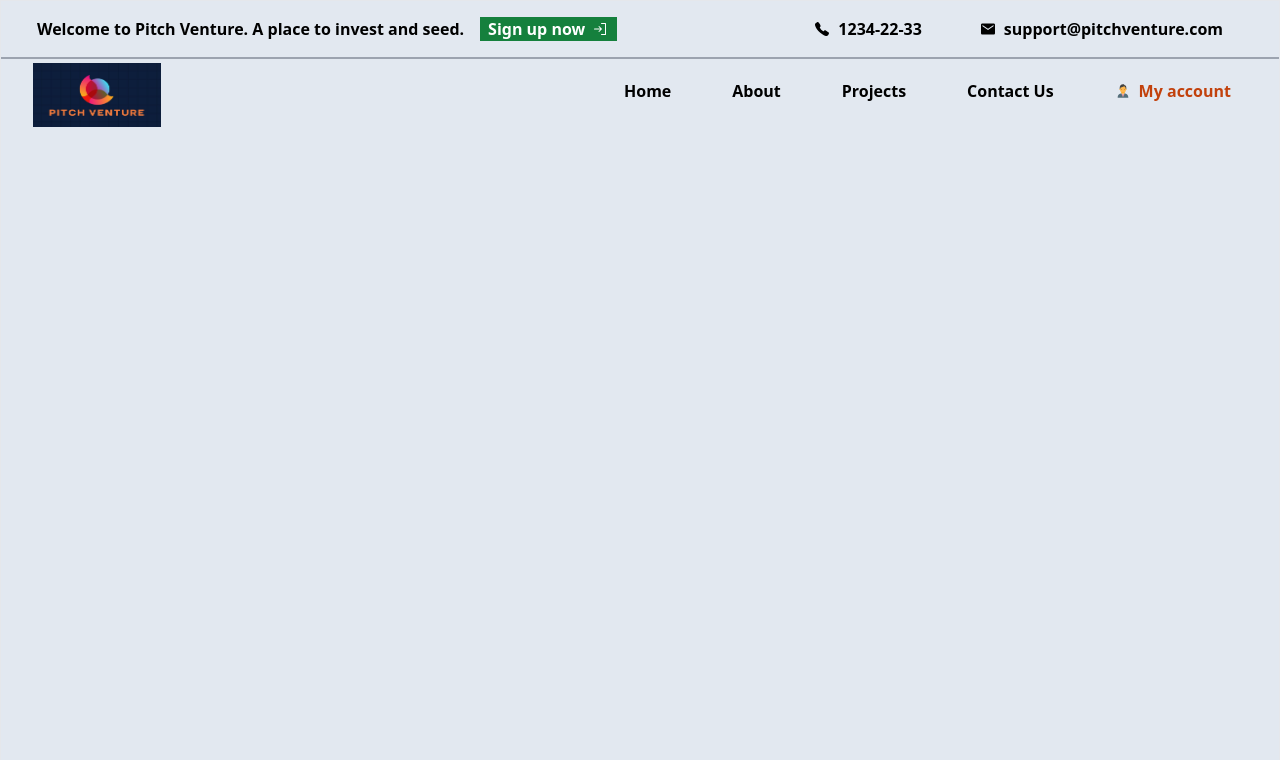
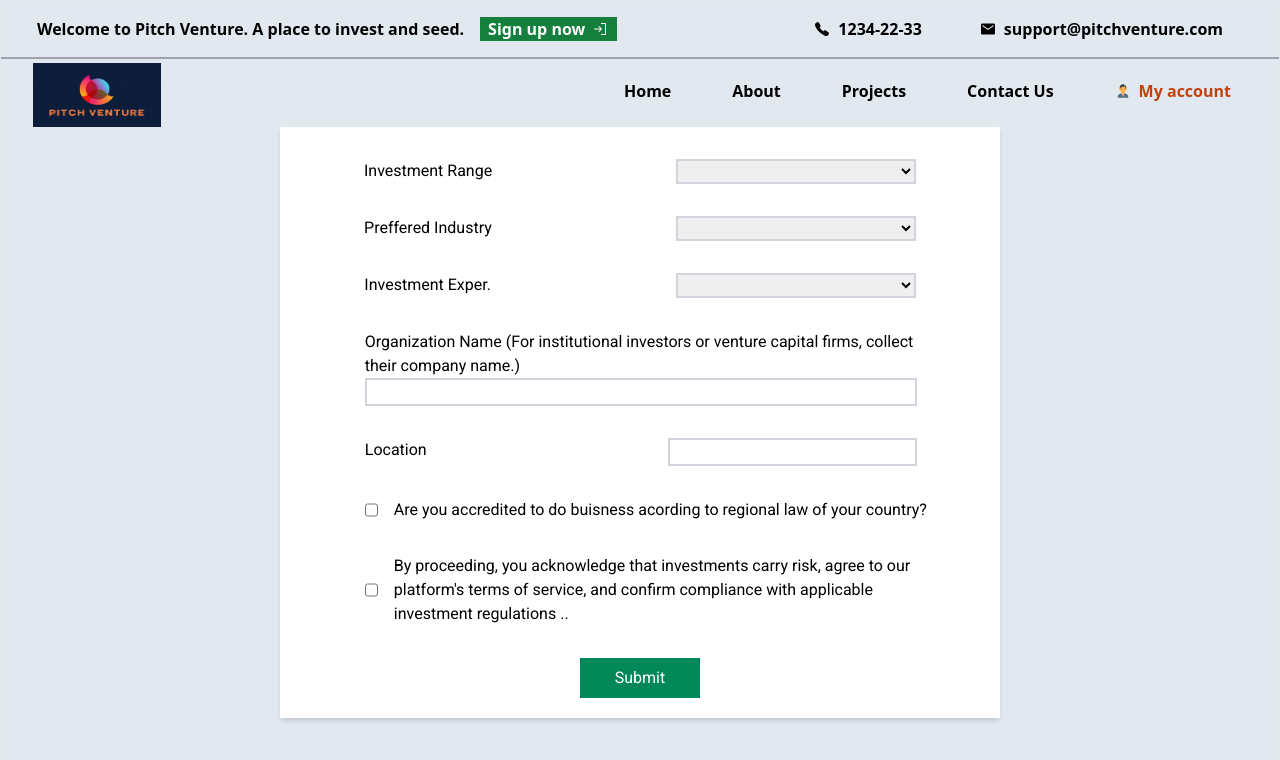
Before and after one commit to Gauravsingh123-aw/Pitch_Venture, a React (Vite) app: page /investor_detail in a window 1280 px wide. Shown: the top 760 px of the page. Built offline with nearby package versions, Linux system fonts and the light colour scheme.

Commit message:
investor-form added

```diff
--- a/src/App.jsx
+++ b/src/App.jsx
@@ -1,10 +1,11 @@
-import React, { Suspense } from 'react'
+import React, { lazy, Suspense } from 'react'
 const Login=React.lazy(()=>import ('./components/login'))
 const Navbar= React.lazy(()=>import('./components/Navbar'))
 const Top=React.lazy(()=>import('./components/Top'))
 const Forgot_Pass=React.lazy(()=>import('./components/Forgot_Pass'))
 const Registration=React.lazy(()=>import('./components/Registration.jsx'))
 const Home=React.lazy(()=>import('./components/Home'))
+const Investor_detail=lazy(()=>import('./components/Investor_detail.jsx'))
 import { Route,Routes } from 'react-router-dom'
 import './App.css'
 
@@ -20,6 +21,7 @@ function App() {
         <Route path='login' element={<Login/>}/>
         <Route path='forgot_pass' element={<Forgot_Pass/>}/>
         <Route path='registration' element={<Registration/>}/>
+        <Route path='investor_detail' element={<Investor_detail/>}/>
       </Routes>
       </Suspense>
 
--- /dev/null
+++ b/src/components/Investor_detail.jsx
@@ -0,0 +1,65 @@
+import React from "react";
+
+export default function Investor_detail() {
+  return (
+    <div className="pb-5 w-[45rem] bg-white font-roboto flex flex-wrap flex-col  gap-y-8 pt-8  shadow-md">
+      <div className="w-full flex  gap-4 justify-around ">
+        Investment Range
+        <select className="border-2 border-gray-300 w-1/3">
+          <option value=""> </option>
+          <option value="">₹5 Lakhs - ₹10 Lakhs</option>
+          <option value="">₹10 Lakhs - ₹50 Lakhs</option>
+          <option value="">₹50 Lakhs - ₹1 crore</option>
+          <option value="">₹1 crore +</option>
+        </select>
+      </div>
+      <div className="flex  gap-4 justify-around">
+        Preffered Industry
+        <select className="border-2 border-gray-300 w-1/3">
+          <option></option>
+          <option value="">AI</option>
+          <option value="">HealthCare</option>
+          <option value="">Fintech</option>
+          <option value="">Education</option>
+          <option value="">Fahion & Design</option>
+        </select>
+      </div>
+
+      <div className="flex  gap-4 justify-around">
+        Investment Exper.
+        <select className="border-2 border-gray-300 w-1/3">
+          <option></option>
+          <option value="">AI</option>
+          <option value="">HealthCare</option>
+          <option value="">Fintech</option>
+          <option value="">Education</option>
+          <option value="">Fahion & Design</option>
+        </select>
+      </div>
+
+
+      <div className="flex flex-col pl-[5.3rem] pr-[5.2rem] justify-around">
+        Organization Name (For institutional investors or venture capital firms,
+        collect their company name.)
+        <input type="text" className="border-2 border-gray-300 w-full flex justify-around" />
+      </div>
+      <div className="flex  pl-[5.3rem]  justify-between pr-[5.2rem]">
+        Location
+        <input type="text" className="border-2 border-gray-300 w-[45%] " />
+      </div>
+      <div className="pl-[5.3rem] flex gap-4">
+      <input type="checkbox" />Are you accredited to do buisness acording to regional law of your
+        country?
+      </div>
+      <div className="flex gap-4 pl-[5.3rem] pr-[5.2rem] text-wrap">
+        <input type="checkbox" />
+        By proceeding, you acknowledge that investments carry risk, agree to our
+        platform's terms of service, and confirm compliance with applicable
+        investment regulations ..
+      </div>
+      <div className=" flex justify-center">
+        <button className="bg-button-color w-1/6 p-2 text-white">Submit</button>
+      </div>
+    </div>
+  );
+}
--- a/src/index.css
+++ b/src/index.css
@@ -1,3 +1,4 @@
+@import url('https://fonts.googleapis.com/css2?family=Roboto:wght@400;700&display=swap');
 @tailwind base;
 @tailwind components;
 @tailwind utilities;
--- a/tailwind.config.js
+++ b/tailwind.config.js
@@ -15,6 +15,9 @@ export default {
       margin: {
         nav_space: "2rem",
       },
+      fontFamily: {
+        roboto: ['Roboto', 'sans-serif'],
+      },
     },
   },
   plugins: [],
```
Also changed, not shown: 1 other file (tests, documents, lock files or other folders).
